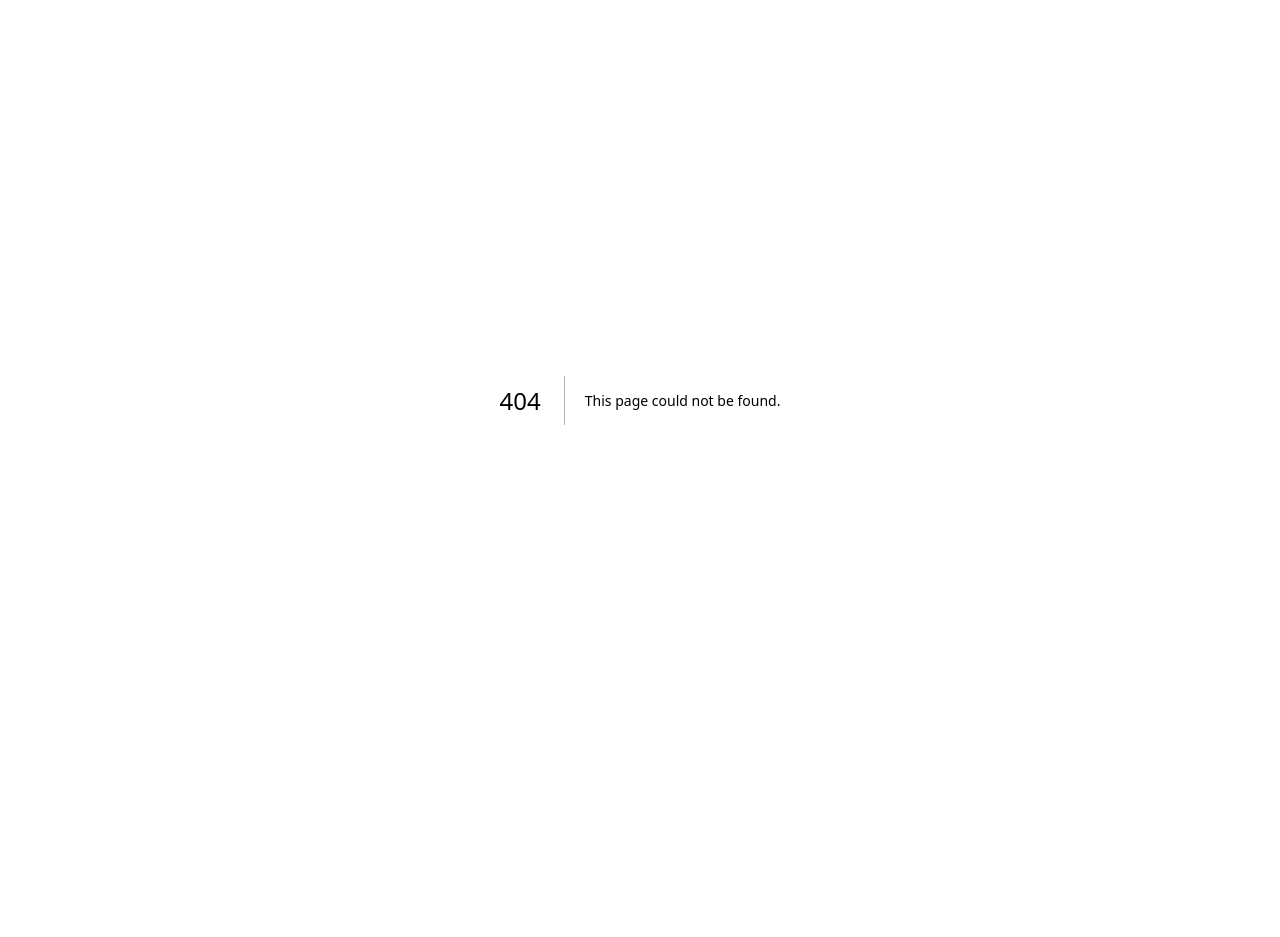
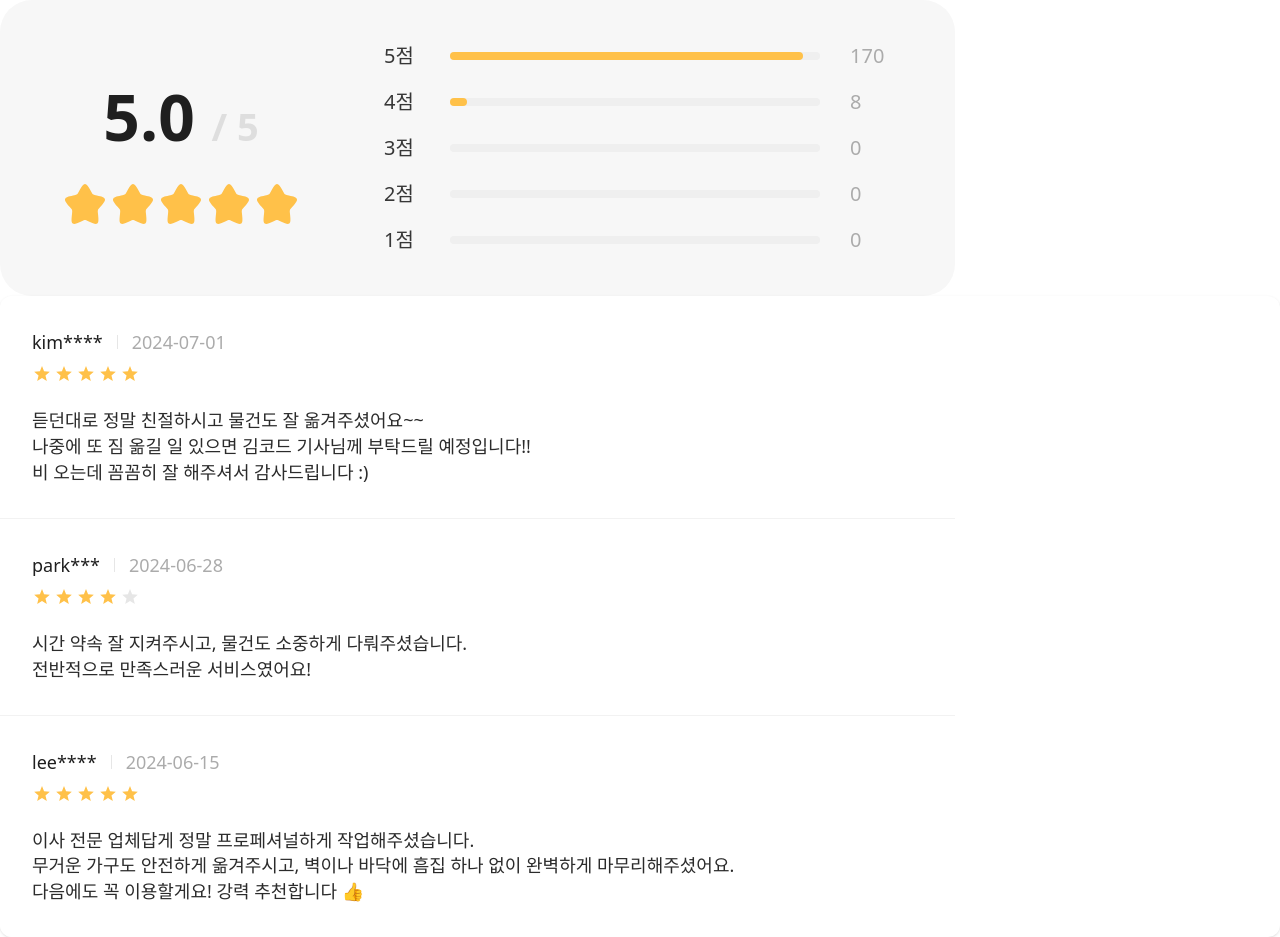
Before and after one commit to Mov2ng/8--Moving-Mov2ng-FE, a Next.js app: page /movers/1 in a window 1280 px wide. Before the commit this address had no page. Before the commit the page ends 800 px from the top, so only its background shows below. Built offline with nearby package versions, Linux system fonts and the light colour scheme; a web font is replaced by a local one.

Commit message:
feat: 리뷰 컴포넌트 구현

```diff
--- /dev/null
+++ b/src/app/movers/(components)/ReviewList.tsx
@@ -0,0 +1,150 @@
+// import React from 'react'
+
+// export default function ReviewList() {
+//   return (
+//     <div>
+
+//     </div>
+//   );
+// }
+
+import React from 'react';
+
+interface ReviewCardProps {
+  username: string;
+  date: string;
+  rating: number; // 1-5
+  content: string;
+  isLast?: boolean;
+}
+
+// Star Icon Component
+const StarIcon = ({ filled = true }: { filled?: boolean }) => (
+  <svg
+    className="w-5 h-5"
+    viewBox="0 0 20 20"
+    fill={filled ? '#FFC149' : '#E6E6E6'}
+    xmlns="http://www.w3.org/2000/svg"
+  >
+    <path d="M10 2L12.09 7.26L17.82 7.64L13.46 11.38L14.82 17L10 14.04L5.18 17L6.54 11.38L2.18 7.64L7.91 7.26L10 2Z" />
+  </svg>
+);
+
+// Star Rating Component
+const StarRating = ({ rating }: { rating: number }) => (
+  <div className="flex items-center gap-0.5" role="img" aria-label={`별점 ${rating}점`}>
+    {[1, 2, 3, 4, 5].map((star) => (
+      <StarIcon key={star} filled={star <= rating} />
+    ))}
+  </div>
+);
+
+// Main ReviewCard Component
+export const ReviewCard: React.FC<ReviewCardProps> = ({
+  username,
+  date,
+  rating,
+  content,
+  isLast = false,
+}) => {
+  return (
+    <article
+      className={`
+        w-full max-w-[955px] bg-white
+        flex flex-col gap-6
+        py-8 px-8
+        ${!isLast ? 'border-b border-[#F2F2F2]' : ''}
+      `}
+    >
+      {/* Header Section */}
+      <header className="flex flex-col gap-2">
+        {/* User Info Row */}
+        <div className="flex items-center gap-[14px]">
+          <span className="text-lg font-normal text-[#1F1F1F]">
+            {username}
+          </span>
+
+          {/* Divider */}
+          <div className="w-px h-[14px] bg-[#E6E6E6]" />
+
+          <time
+            className="text-lg font-normal text-[#ABABAB]"
+            dateTime={date}
+          >
+            {date}
+          </time>
+        </div>
+
+        {/* Star Rating */}
+        <StarRating rating={rating} />
+      </header>
+
+      {/* Review Content */}
+      <p className="text-lg font-normal text-[#2B2B2B] leading-[1.44] whitespace-pre-line">
+        {content}
+      </p>
+    </article>
+  );
+};
+
+// ReviewCardList Component for multiple reviews
+interface Review {
+  id: string | number;
+  username: string;
+  date: string;
+  rating: number;
+  content: string;
+}
+
+interface ReviewCardListProps {
+  reviews: Review[];
+}
+
+export const ReviewCardList: React.FC<ReviewCardListProps> = ({ reviews }) => {
+  return (
+    <div className="bg-white rounded-xl shadow-sm overflow-hidden">
+      {reviews.map((review, index) => (
+        <ReviewCard
+          key={review.id}
+          username={review.username}
+          date={review.date}
+          rating={review.rating}
+          content={review.content}
+          isLast={index === reviews.length - 1}
+        />
+      ))}
+    </div>
+  );
+};
+
+// Example usage data
+export const exampleReviews: Review[] = [
+  {
+    id: 1,
+    username: 'kim****',
+    date: '2024-07-01',
+    rating: 5,
+    content: `듣던대로 정말 친절하시고 물건도 잘 옮겨주셨어요~~
+나중에 또 짐 옮길 일 있으면 김코드 기사님께 부탁드릴 예정입니다!!
+비 오는데 꼼꼼히 잘 해주셔서 감사드립니다 :)`,
+  },
+  {
+    id: 2,
+    username: 'park***',
+    date: '2024-06-28',
+    rating: 4,
+    content: `시간 약속 잘 지켜주시고, 물건도 소중하게 다뤄주셨습니다.
+전반적으로 만족스러운 서비스였어요!`,
+  },
+  {
+    id: 3,
+    username: 'lee****',
+    date: '2024-06-15',
+    rating: 5,
+    content: `이사 전문 업체답게 정말 프로페셔널하게 작업해주셨습니다.
+무거운 가구도 안전하게 옮겨주시고, 벽이나 바닥에 흠집 하나 없이 완벽하게 마무리해주셨어요.
+다음에도 꼭 이용할게요! 강력 추천합니다 👍`,
+  },
+];
+
+export default ReviewCard;
--- /dev/null
+++ b/src/app/movers/(components)/ReviewPointBox.tsx
@@ -0,0 +1,40 @@
+import React from 'react'
+import Image from 'next/image'
+export default function ReviewPointBox() {
+  // 임시 리뷰 rating값
+  const ratingList = {
+    5: 170,
+    4: 8,
+    3: 0,
+    2: 0,
+    1: 0,
+  }
+  // total 리뷰 건수
+  const totalRating = Object.values(ratingList).reduce((acc, curr) => acc + curr, 0);
+
+  return (
+  <div className="flex items-center justify-center gap-[83px] max-w-[955px] w-full h-[296px] bg-background-200 rounded-4xl">
+    <div className="flex items-center flex-col gap-[15px]">
+      <p className="text-[64px] font-bold text-black-400">5.0 <span className="text-[38px] font-bold text-gray-100"> / 5</span></p>
+      <div className="flex items-center">
+        <Image src="/assets/icon/ic-star-active.svg" alt="star" width={48} height={48} />
+        <Image src="/assets/icon/ic-star-active.svg" alt="star" width={48} height={48} />
+        <Image src="/assets/icon/ic-star-active.svg" alt="star" width={48} height={48} />
+        <Image src="/assets/icon/ic-star-active.svg" alt="star" width={48} height={48} />
+        <Image src="/assets/icon/ic-star-active.svg" alt="star" width={48} height={48} />
+      </div>
+    </div>
+    <div className="flex flex-col gap-[14px] max-w-[510px] w-full">
+      {Object.entries(ratingList).reverse().map(([key, value]) => (
+        <div className="flex items-center gap-[30px] h-8">
+          <p className="w-9 pret-xl-medium text-black-300">{key}점</p>
+          <div className="max-w-[370px] w-full h-[8px] bg-background-300 rounded-[15px]">
+            <div className="h-full bg-secondary-yellow-100 rounded-[15px]" style={{ width: `${(value / totalRating) * 100}%` }}></div>
+          </div>
+          <span className="w-11 pret-xl-medium text-gray-300">{value}</span>
+        </div>
+      ))}
+    </div>
+  </div>
+  );
+}
--- /dev/null
+++ b/src/app/movers/(components)/moversDetailPage.tsx
@@ -0,0 +1,50 @@
+import React from 'react'
+import ReviewPointBox from './ReviewPointBox'
+import ReviewList, { ReviewCardList } from './ReviewList'
+// ReviewCardList Component for multiple reviews
+interface Review {
+  id: string | number;
+  username: string;
+  date: string;
+  rating: number;
+  content: string;
+}
+
+// Example usage data
+export const exampleReviews: Review[] = [
+  {
+    id: 1,
+    username: 'kim****',
+    date: '2024-07-01',
+    rating: 5,
+    content: `듣던대로 정말 친절하시고 물건도 잘 옮겨주셨어요~~
+나중에 또 짐 옮길 일 있으면 김코드 기사님께 부탁드릴 예정입니다!!
+비 오는데 꼼꼼히 잘 해주셔서 감사드립니다 :)`,
+  },
+  {
+    id: 2,
+    username: 'park***',
+    date: '2024-06-28',
+    rating: 4,
+    content: `시간 약속 잘 지켜주시고, 물건도 소중하게 다뤄주셨습니다.
+전반적으로 만족스러운 서비스였어요!`,
+  },
+  {
+    id: 3,
+    username: 'lee****',
+    date: '2024-06-15',
+    rating: 5,
+    content: `이사 전문 업체답게 정말 프로페셔널하게 작업해주셨습니다.
+무거운 가구도 안전하게 옮겨주시고, 벽이나 바닥에 흠집 하나 없이 완벽하게 마무리해주셨어요.
+다음에도 꼭 이용할게요! 강력 추천합니다 👍`,
+  },
+];
+
+export default function MoversDetailPage({ id }: { id: string }) {
+  return (
+    <div>
+      <ReviewPointBox />
+      <ReviewCardList reviews={exampleReviews} />
+    </div>
+  )
+}
--- a/src/app/movers/(components)/moversPage.tsx
+++ b/src/app/movers/(components)/moversPage.tsx
@@ -1,13 +1,12 @@
 "use client";
 
 import React, { useState } from "react";
-import Toast from "@/components/common/Toast";
+
 import Search from "@/components/common/Search";
 import SortDropdown from "@/components/common/SortDropdown";
 import ServiceDropdown from "./ServiceDropdown";
 import RegionDropdown from "./RegionDropdown";
 import DriverList from "./FindDriverList";
-import DriverProfile from "@/components/molecules/DriverProfile";
 
 export default function MoversPage() {
   const sortList = ["리뷰 많은순", "평점 높은순", "경력 높은순", "확정 높은순"];
--- /dev/null
+++ b/src/app/movers/[id]/page.tsx
@@ -0,0 +1,6 @@
+import React from "react";
+import MoversDetailPage from "../(components)/moversDetailPage";
+
+export default function MoversDetail(params: { id: string }) {
+  return <MoversDetailPage id={params.id} />;
+}
```
